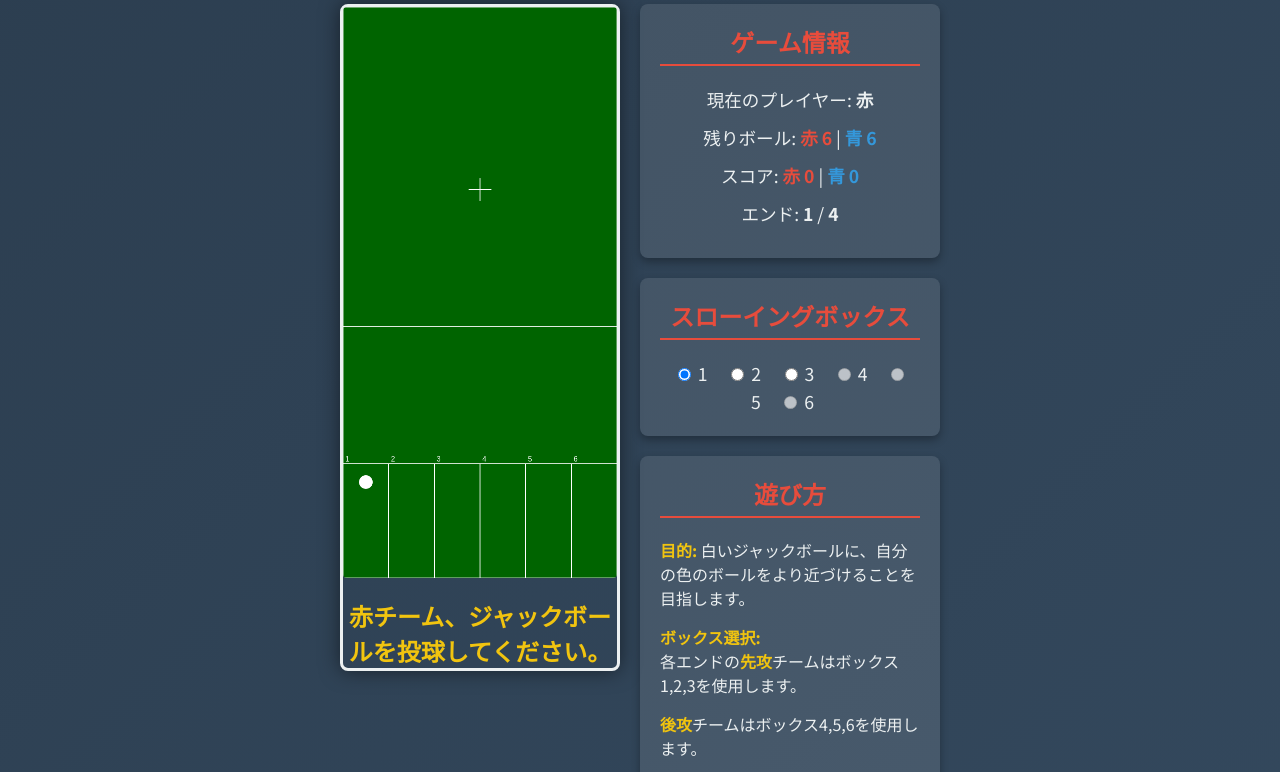
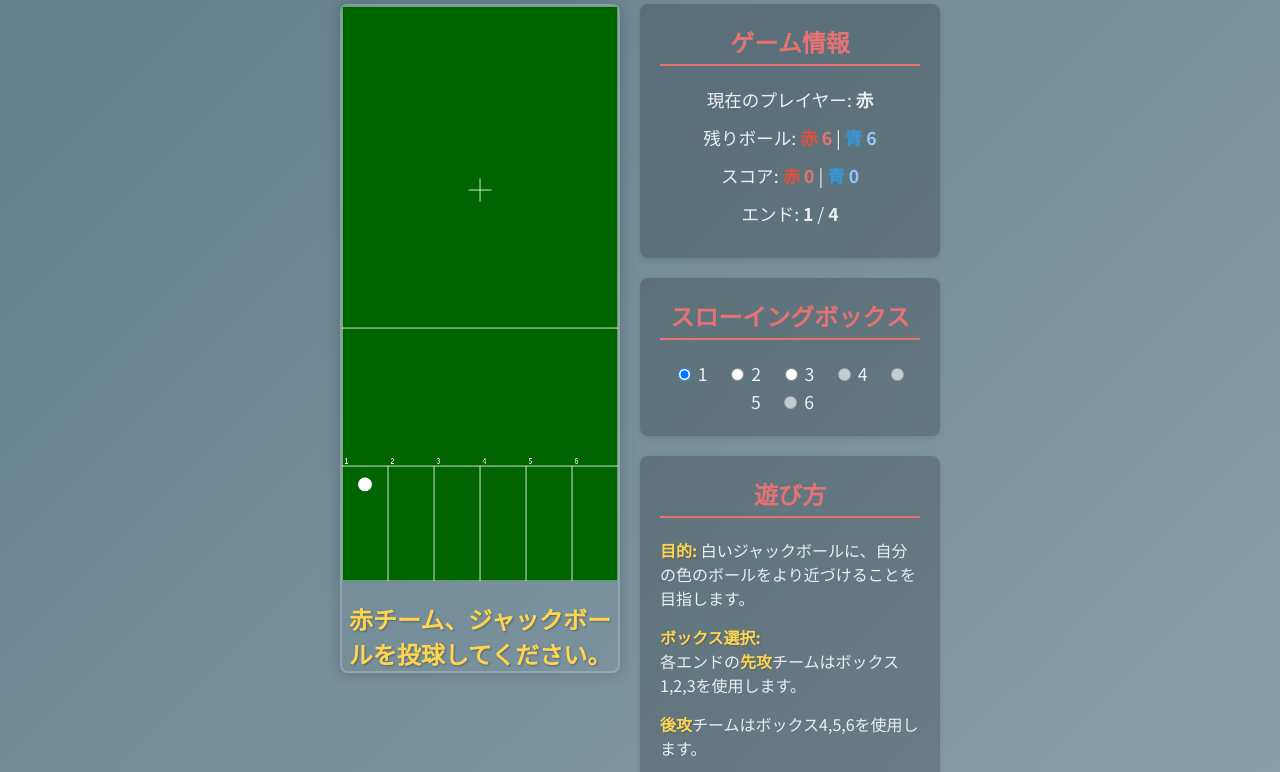
Before and after one commit to dedyeera/boccia, a plain HTML site: page index.html in a window 1280 px wide. Shown: the part 121-893 px from the top of the page. Drawn offline with Linux system fonts and the light colour scheme.

Commit message:
背景色変更

```diff
--- a/style.css
+++ b/style.css
@@ -9,8 +9,8 @@ html, body {
 
 body {
     font-family: 'Noto Sans JP', sans-serif;
-    background: linear-gradient(to bottom right, #2c3e50, #34495e);
-    color: #ecf0f1;
+    background: linear-gradient(135deg, #607D8B, #90A4AE);
+    color: #ECEFF1; /* Light text for muted background */
     text-align: center;
     padding: 20px 0;
 }
@@ -18,7 +18,7 @@ body {
 h1 {
     font-size: 2.5em;
     color: #ffffff;
-    text-shadow: 2px 2px 4px #000000;
+    text-shadow: 1px 1px 3px rgba(0, 0, 0, 0.4);
     margin-bottom: 20px;
 }
 
@@ -39,9 +39,9 @@ h1 {
     flex-direction: column;
     align-items: center;
     width: 100%;
-    border: 3px solid #ecf0f1;
+    border: 2px solid rgba(255, 255, 255, 0.2);
     border-radius: 8px;
-    box-shadow: 0 0 20px rgba(0, 0, 0, 0.5);
+    box-shadow: 0 0 15px rgba(0, 0, 0, 0.2);
 }
 
 canvas {
@@ -60,16 +60,16 @@ canvas {
 }
 
 .panel {
-    background-color: rgba(255, 255, 255, 0.1);
+    background-color: rgba(0, 0, 0, 0.2);
     border-radius: 8px;
     padding: 20px;
-    box-shadow: 0 4px 8px rgba(0, 0, 0, 0.3);
+    box-shadow: 0 2px 5px rgba(0, 0, 0, 0.1);
 }
 
 .panel h2 {
     margin-top: 0;
-    color: #e74c3c;
-    border-bottom: 2px solid #e74c3c;
+    color: #e57373; /* Muted Red */
+    border-bottom: 2px solid #e57373;
     padding-bottom: 5px;
 }
 
@@ -87,11 +87,11 @@ canvas {
 }
 
 #red-score, #red-balls {
-    color: #e74c3c;
+    color: #e57373; /* Muted Red */
 }
 
 #blue-score, #blue-balls {
-    color: #3498db;
+    color: #90CAF9; /* Muted Blue */
 }
 
 #throwing-box-selection label {
@@ -103,7 +103,8 @@ canvas {
     margin-top: 20px;
     font-size: 1.5em;
     font-weight: bold;
-    color: #f1c40f;
+    color: #FFD54F; /* Muted Yellow */
+    text-shadow: 1px 1px 2px rgba(0, 0, 0, 0.3);
     height: 50px;
 }
 
@@ -118,7 +119,8 @@ canvas {
 }
 
 #how-to-play strong {
-    color: #f1c40f;
+    color: #FFD54F; /* Muted Yellow */
+    text-shadow: 1px 1px 2px rgba(0, 0, 0, 0.2);
 }
 
 
```
